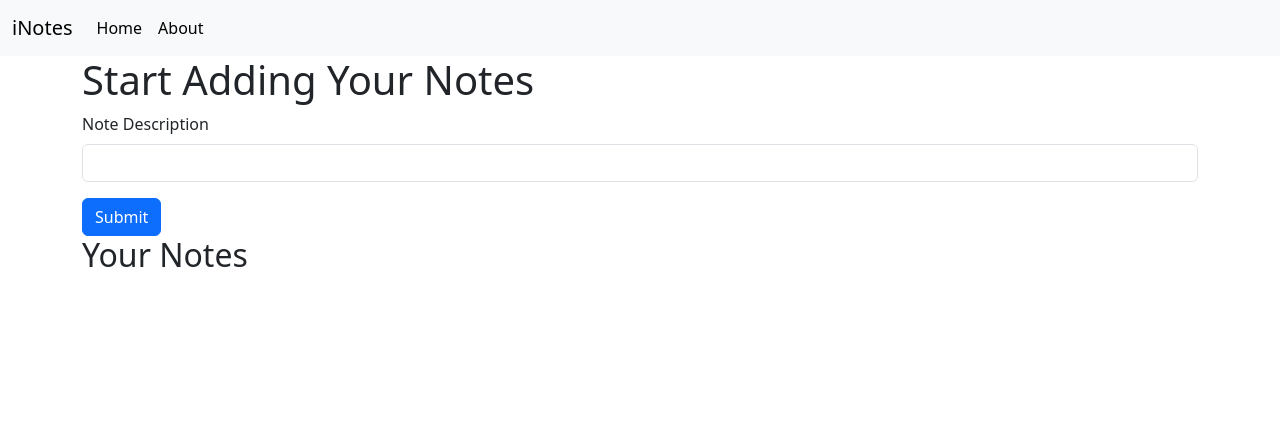
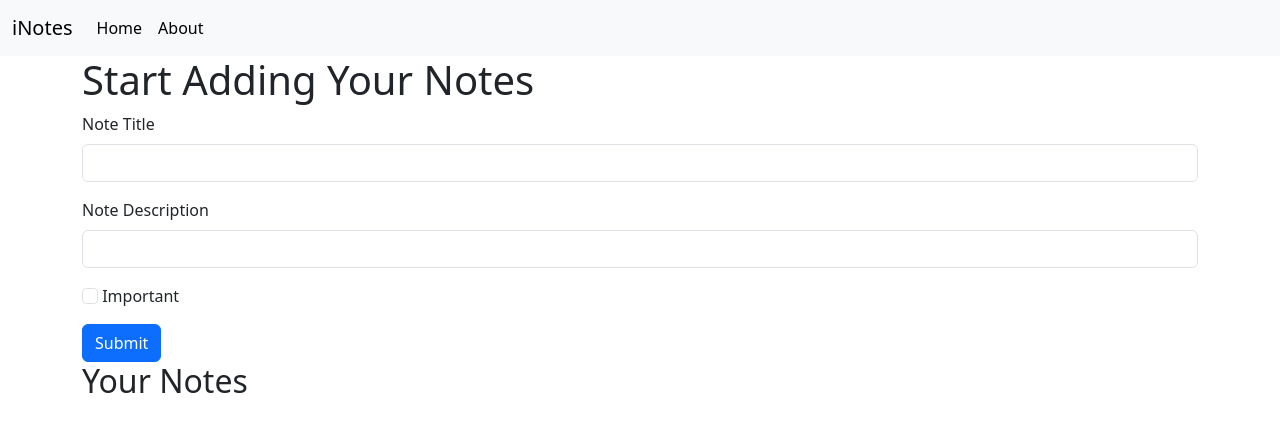
Before and after one commit to AdityaCShekhar0/fastapi_tut, a FastAPI app: template templates/index.html in a window 1280 px wide. Shown: the top 432 px of the page. Run offline with FastAPI, Linux system fonts and the light colour scheme; the template is opened without the code that fills it, so the values that code supplies are empty.

Commit message:
final changes

```diff
--- a/models/note.py
+++ b/models/note.py
@@ -3,4 +3,4 @@ from pydantic import BaseModel
 class Note(BaseModel):
     title:str
     desc: str
-    important: bool
+    important: bool = False
--- a/schemas/note.py
+++ b/schemas/note.py
@@ -1,4 +1,4 @@
-def NoteEntity(item) ->dict:
+def NoteEntity(item) ->dict: #converts to mongo dict to python dict
     return {
         "id":str(item["_id"]),
         "title":item["title"],
--- a/templates/index.html
+++ b/templates/index.html
@@ -28,19 +28,33 @@
 </nav>
     <div class="container">
       <h1>Start Adding Your Notes</h1>
-      <form>
+      <form action="/" method="post">
+  <div class="mb-3">
+    <label for="title" class="form-label">Note Title</label>
+    <input type="text" class="form-control" id="title" name="title" required>
+  </div>
 
   <div class="mb-3">
     <label for="desc" class="form-label">Note Description</label>
-    <input type="text" class="form-control" id="desc">
+    <input type="text" class="form-control" id="desc" name="desc" required>
   </div>
+
+  <div class="mb-3">
+    <input type="checkbox" class="form-check-input" id="chk" name="important">
+    <label class="form-check-label" for="chk">Important</label>
+  </div>
+
   <button type="submit" class="btn btn-primary">Submit</button>
 </form>
+
     </div>
     <div class="container">
       <h2>Your Notes</h2>
+      {% if newDocs is defined %}
+      <p>No notes to display</p>
+      {% endif %}
       {% for item in newDocs %}
-        <li>{{item.note}}</li>
+        <li>{{item.title}}:{{item.desc}}({{item.important}})</li>
       {% endfor %}
     </div>
     <script src="https://cdn.jsdelivr.net/npm/bootstrap@5.3.3/dist/js/bootstrap.bundle.min.js" integrity="sha384-YvpcrYf0tY3lHB60NNkmXc5s9fDVZLESaAA55NDzOxhy9GkcIdslK1eN7N6jIeHz" crossorigin="anonymous"></script>
```
Also changed, not shown: index.py (+6 -1 lines), routes/note.py (+41 -3 lines).
